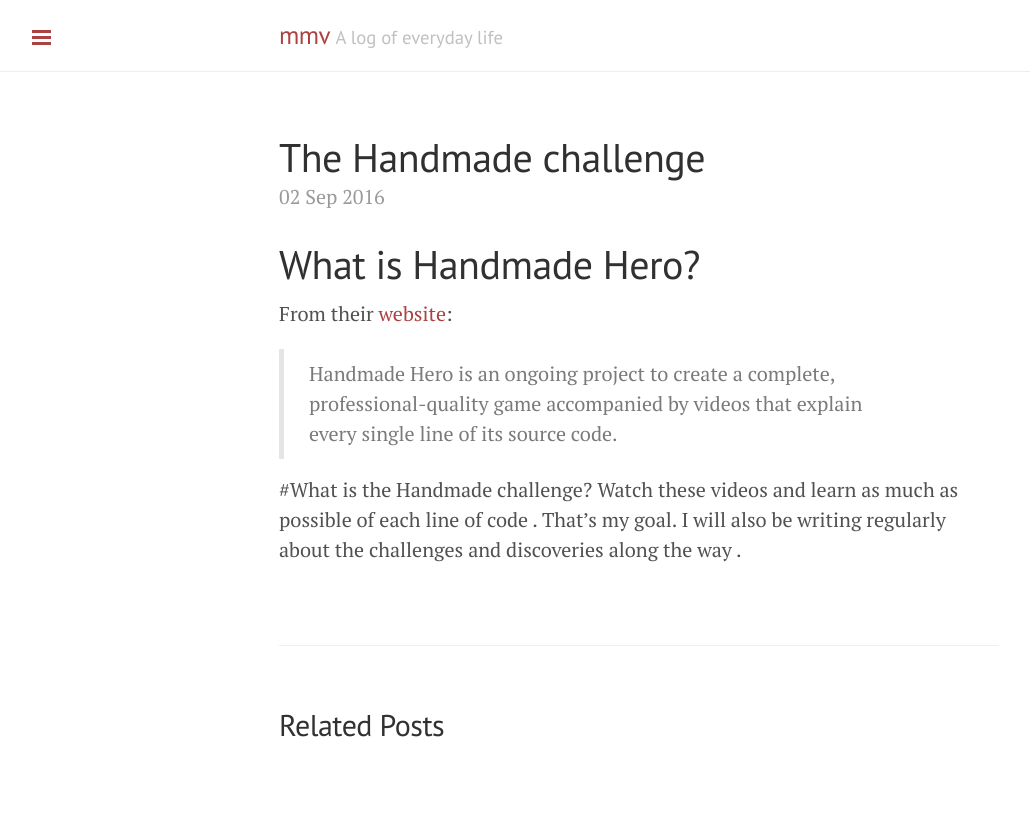
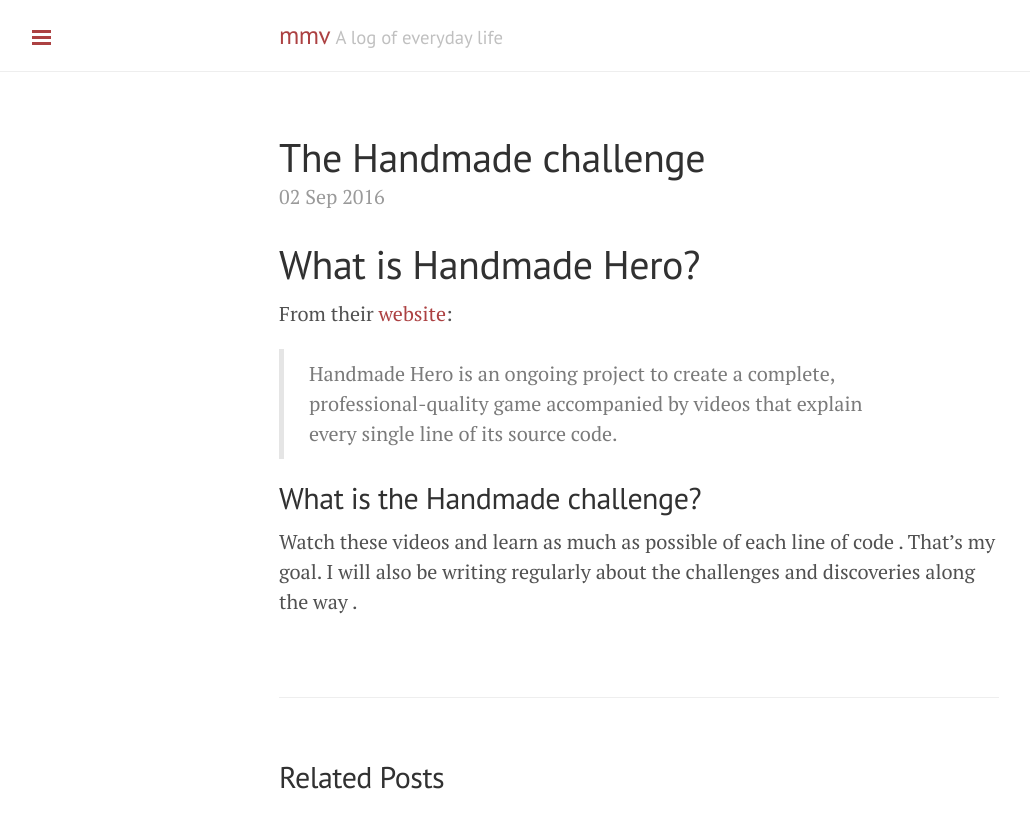
Before and after one commit to mmvninja/mmvninja.github.io, a Jekyll site: the page built from _posts/2016-09-02-the-handmade-challenge.markdown, in a window 1280 px wide. Shown: the top 828 px of the page, without its empty margins (1-1031 px from the left). Built offline with Jekyll 4.4.1, drawn with Linux system fonts in a browser that asks for light colours.

```diff
--- a/_posts/2016-09-02-the-handmade-challenge.markdown
+++ b/_posts/2016-09-02-the-handmade-challenge.markdown
@@ -8,7 +8,7 @@ From their [website](https://handmadehero.org/):
 
 >Handmade Hero is an ongoing project to create a complete, professional-quality game accompanied by videos that explain every single line of its source code.
 
-#What is the Handmade challenge?
+## What is the Handmade challenge?
 Watch these videos and learn as much as possible of each line of code .
  That's my goal.
 I will also be writing regularly about the challenges and discoveries along the way .
```
